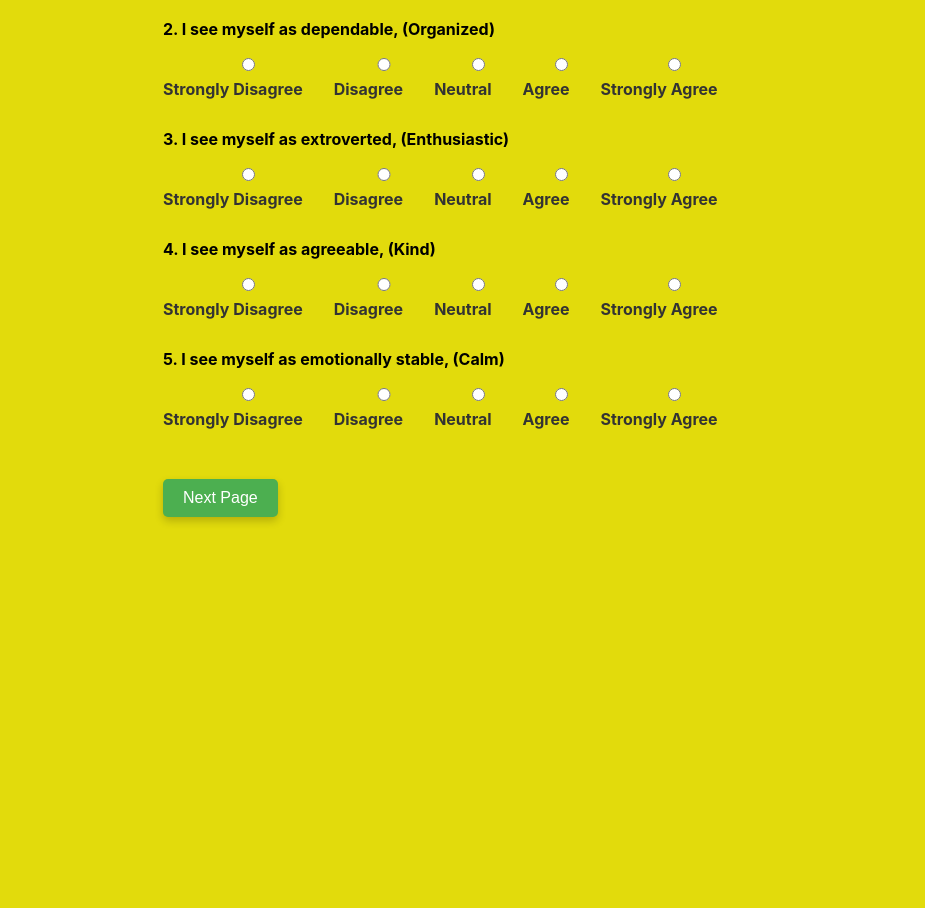
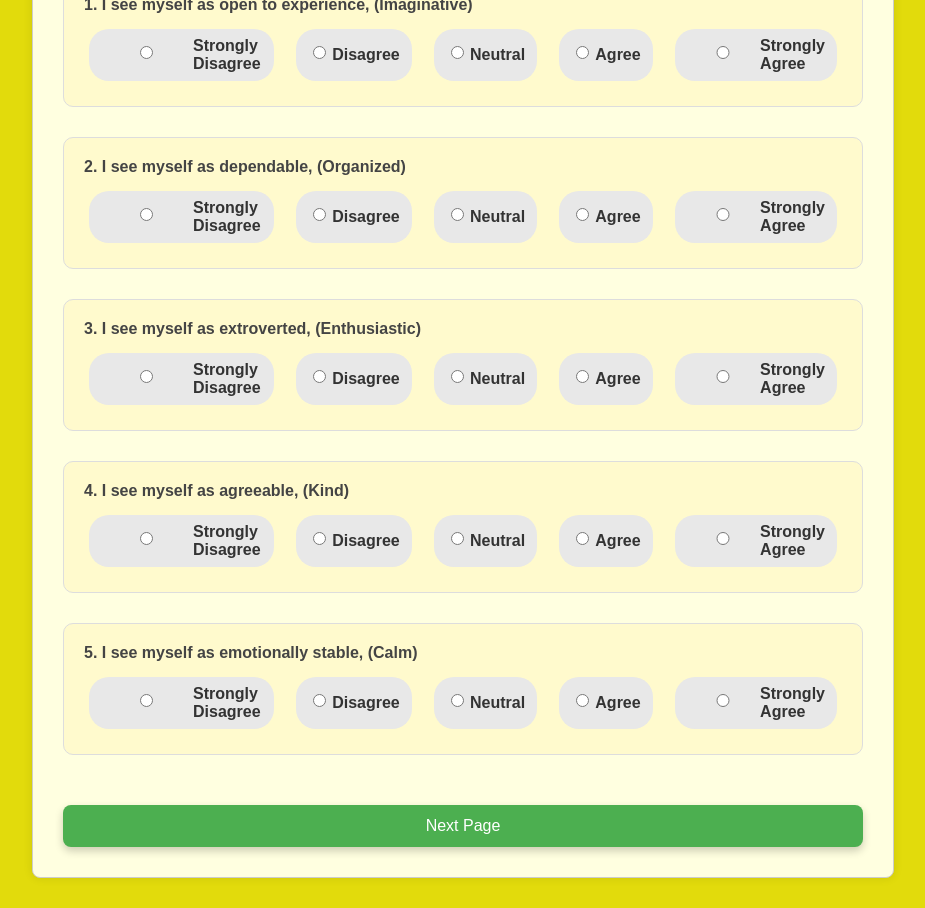
Before and after one commit to AhmedHani2312/finalproject, a React (Create React App) app: page /personality-form in a window 1280 px wide. Shown: the part 160-1068 px from the top of the page, without its empty margins (177-1102 px from the left). Before the commit the page ends 800 px from the top, so only its background shows below. Built offline with nearby package versions, Linux system fonts and the light colour scheme.

Commit message:
recommendation part api key gpt
-some css enhancements
-recommendation part api key gpt

```diff
--- a/package.json
+++ b/package.json
@@ -11,6 +11,7 @@
     "@testing-library/user-event": "^13.5.0",
     "axios": "^1.6.2",
     "countries-list": "^3.0.6",
+    "dompurify": "^3.0.9",
     "react": "^18.2.0",
     "react-dom": "^18.2.0",
     "react-router-dom": "^6.21.0",
--- a/src/CountryChoice.js
+++ b/src/CountryChoice.js
@@ -30,7 +30,7 @@ const CountryChoice = () => {
         question_id: 7,
         uni_country: convertedCode
       });
-      navigate('/rating', { state: { userId, userEmail, country: convertedCode } });
+      navigate('/rating', { state: { userId, userEmail, country: convertedCode ,  selectedFeatures: location.state.selectedFeatures } });
     } catch (error) {
       console.error('Error submitting country choice:', error);
     }
--- a/src/FeaturesForm.js
+++ b/src/FeaturesForm.js
@@ -56,7 +56,7 @@ const FeaturesForm = () => {
                 user_id: userId,
                 responses: selectedFeatures
             });
-            navigate('/country-choice', { state: { userId, userEmail } }); // Navigate to the next page
+            navigate('/country-choice', { state: { userId, userEmail , selectedFeatures  } }); // Navigate to the next page
         } catch (error) {
             console.error('Error submitting features form:', error);
         }
--- a/src/Personalityform.css
+++ b/src/Personalityform.css
@@ -1,16 +1,90 @@
 /* Personalityform.css */
 .personality-form-container {
-    max-width: 600px;
-    margin: auto;
+  max-width: 800px;
+  margin: 30px auto;
+  padding: 30px;
+  background-color: #FFFFE0;
+  border: 1px solid #ccc;
+  border-radius: 8px;
+  box-shadow: 0 0 10px rgba(0, 0, 0, 0.1);
+  font-family: 'Arial', sans-serif;
+}
+
+h2 {
+  text-align: center;
+  color: #333;
+  margin-bottom: 30px;
+  font-size: 22px;
 }
 
 .question {
-    margin-bottom: 20px;
+  margin-bottom: 30px;
+  padding: 20px;
+  background-color: #FFFACD;
+  border: 1px solid #ddd;
+  border-radius: 10px;
+}
+
+.question p {
+  margin: 0 0 10px 0;
+  font-weight: 600;
+  color: #444;
 }
 
 .radio-buttons {
   display: flex;
-    gap: 10px;
+  justify-content: space-between;
+  flex-wrap: wrap;
 }
 
-  /* Add more styles as needed */
+.radio-buttons label {
+  display: flex;
+  align-items: center;
+  justify-content: center;
+  background-color: #e8e8e8;
+  padding: 8px 12px;
+  border-radius: 20px;
+  margin: 5px;
+  cursor: pointer;
+  transition: background-color 0.3s ease, transform 0.2s ease;
+}
+
+/* Fix to ensure radio buttons are visible */
+.radio-buttons input[type="radio"] {
+  margin-right: 6px;
+  cursor: pointer;
+  /* Remove any opacity or position styles that hide them */
+}
+
+.radio-buttons label:hover {
+  background-color: #dcdcdc;
+  transform: scale(1.05);
+}
+
+button[type='submit'] {
+  width: 100%;
+  padding: 12px 0;
+  background-color: #4caf50;
+  color: white;
+  font-size: 16px;
+  border: none;
+  border-radius: 8px;
+  cursor: pointer;
+  transition: background-color 0.3s ease;
+  margin-top: 20px;
+}
+
+button[type='submit']:hover {
+  background-color: #45a049;
+}
+
+/* Enhancements for better mobile view */
+@media (max-width: 768px) {
+  .radio-buttons {
+    flex-direction: column;
+    align-items: flex-start;
+  }
+  .radio-buttons label {
+    width: auto; /* Allows labels to fit content */
+  }
+}
--- a/src/Personalityform.js
+++ b/src/Personalityform.js
@@ -1,17 +1,14 @@
 import React, { useState } from 'react';
-import { useLocation, Link, useNavigate } from 'react-router-dom';
+import { useLocation, useNavigate } from 'react-router-dom'; // Removed 'Link' since it's not used
 import './Personalityform.css'; // Import your stylesheet
 import axios from 'axios';
-
 
 const Personalityform = () => {
 
   const navigate = useNavigate();
-
-  const location = useLocation(); // This hook allows us to access the state passed from the navigate function
+  const location = useLocation(); // Access state passed from the navigate function
   const userId = location.state?.userId; // Access userId from state, use optional chaining in case state is undefined
-  const userEmail = location.state?.userEmail; // Access userEmail from state, use optional chaining in case state is undefined
-
+  const userEmail = location.state?.userEmail; // Access userEmail from state
 
   const [responses, setResponses] = useState({
     1: '',
@@ -38,16 +35,11 @@ const Personalityform = () => {
 
       const response = await axios.post('http://localhost:3000/user/submitPersonalityForm', dataToSend);
       console.log('Form submitted successfully:', response.data);
-
-
       navigate('/features-form', {state:{userId: userId, userEmail: userEmail}});
-
     } catch (error) {
       console.error('Error submitting form:', error.response ? error.response.data : error.message);
-      // Handle errors here, such as showing an error message to the user
     }
   };
-
 
   const questions = [
     "I see myself as open to experience, (Imaginative)",
@@ -56,7 +48,6 @@ const Personalityform = () => {
     "I see myself as agreeable, (Kind)",
     "I see myself as emotionally stable, (Calm)",
   ];
-
 
   return (
     <div className="personality-form-container">
@@ -81,11 +72,7 @@ const Personalityform = () => {
             </div>
           </div>
         ))}
-
-        {/* Next button */}
-        {/* <Link to="/features-form"> */}
-          <button type='submit' >Next Page</button>
-        {/* </Link> */}
+        <button type='submit'>Next Page</button>
       </form>
     </div>
   );
--- a/src/Rating.js
+++ b/src/Rating.js
@@ -146,7 +146,7 @@ const Rating = () => {
         ratings: ratingsToSubmit
       });
       console.log("Submission response:", response.data);
-      navigate('/recommendation', { state: { userId } }); // Navigate to recommendations page
+      navigate('/recommendation', { state: { userId ,  selectedFeatures: location.state.selectedFeatures } }); // Navigate to recommendations page
     } catch (error) {
       console.error('Error submitting ratings:', error);
     }
--- /dev/null
+++ b/src/Recommendation.css
@@ -0,0 +1,122 @@
+/* General styles for the recommendation form */
+.recommendation-form {
+    max-width: 800px; /* Increased from 600px for more space */
+    margin: 20px auto;
+    padding: 20px;
+    background-color: #f9f9f9;
+    border-radius: 8px;
+    box-shadow: 0 2px 4px rgba(0, 0, 0, 0.1);
+}
+
+/* Adjusted input and button styles for consistency */
+.recommendation-form input[type="text"],
+.recommendation-form button {
+    width: calc(50% - 12px); /* Adjust width for alignment */
+    padding: 12px; /* Slightly increased padding */
+    margin-bottom: 10px; /* Added space between inputs */
+    font-size: 16px; /* Ensure readable font size */
+}
+
+.recommendation-form button {
+    background-color: #007bff;
+    border: none;
+    border-radius: 4px;
+    cursor: pointer;
+    color: white; /* Make text color consistent */
+}
+
+.recommendation-form button:hover {
+    background-color: #0056b3;
+}
+
+.recommendation-form button:disabled {
+    background-color: #cccccc;
+    cursor: not-allowed;
+}
+
+/* Loading spinner styles */
+.loading-spinner {
+    border: 4px solid #f3f3f3;
+    border-top: 4px solid #3498db;
+    border-radius: 50%;
+    width: 40px;
+    height: 40px;
+    animation: spin 2s linear infinite;
+    margin: 20px auto;
+}
+
+@keyframes spin {
+    0% { transform: rotate(0deg); }
+    100% { transform: rotate(360deg); }
+}
+
+/* Styles for the recommendations section */
+.recommendations-section {
+    margin-top: 20px;
+}
+
+.recommendations-section h3 {
+    color: #333;
+    font-size: 24px;
+}
+
+.recommendations-section .university {
+    margin-bottom: 20px;
+    padding: 20px;
+    background-color: #fff;
+    border: 1px solid #ddd;
+    border-radius: 4px;
+    box-shadow: 0 2px 4px rgba(0, 0, 0, 0.05);
+}
+
+.recommendations-section .university h4 {
+    margin-top: 0;
+    font-size: 22px; /* Increased size for university names */
+    color: #007bff;
+}
+
+.recommendations-section .university p {
+    margin: 10px 0;
+    font-size: 16px;
+    line-height: 1.6; /* Adjusted for readability */
+}
+
+.recommendations-section .university a {
+    color: #007bff;
+    text-decoration: underline;
+}
+
+.recommendations-section .university a:hover {
+    text-decoration: none;
+    color: #0056b3;
+}
+
+.university-name {
+    font-size: 20px; /* Increase font size */
+    font-weight: bold; /* Make it bold */
+    margin-bottom: 5px; /* Add some space below the university name */
+}
+
+/* Ensure links are clearly visible */
+.university a {
+    color: #007bff;
+    text-decoration: none;
+}
+
+.university a:hover {
+    text-decoration: underline;
+}
+
+.recommendations-section .university h4 {
+    margin-top: 0;
+    margin-bottom: 10px; /* Add more space below the heading */
+    color: #007bff;
+    font-size: 18px; /* Adjust size as necessary */
+}
+
+/* Styles for error messages */
+.error-message {
+    color: #ff0000;
+    text-align: center;
+    margin-top: 20px;
+}
--- a/src/Recommendation.js
+++ b/src/Recommendation.js
@@ -1,17 +1,106 @@
+// // Recommendation.js
+// import React from 'react';
+// import { Link } from 'react-router-dom';
+
+// const Recommendation = () => {
+//   return (
+//     <div>
+//       <h2>Recommendation</h2>
+//       {/* Add additional content or components for the Recommendation here */}
+//       <Link to="/usability-survey-form">
+//         <button>Next Page</button>
+//       </Link>
+//     </div>
+//   );
+// };
+
+// export default Recommendation;
+
+
+
+
+
 // Recommendation.js
-import React from 'react';
-import { Link } from 'react-router-dom';
+import React, { useState } from 'react';
+import axios from 'axios';
+import Select from 'react-select';
+import { countries as countriesList } from 'countries-list';
+import './Recommendation.css';
+
+const countriesOptions = Object.entries(countriesList).map(([code, { name }]) => ({
+    value: name,
+    label: name // using name for both value and label for simplicity
+}));
 
 const Recommendation = () => {
-  return (
-    <div>
-      <h2>Recommendation</h2>
-      {/* Add additional content or components for the Recommendation here */}
-      <Link to="/usability-survey-form">
-        <button>Next Page</button>
-      </Link>
-    </div>
-  );
+    const [features, setFeatures] = useState('');
+    const [country, setCountry] = useState(null); // Change to accommodate react-select
+    const [recommendations, setRecommendations] = useState([]);
+    const [loading, setLoading] = useState(false);
+    const [error, setError] = useState('');
+
+    const fetchRecommendations = async () => {
+        if (!features.trim() || !country) { // Check if country is null
+            setError('Please fill in both features and country fields.');
+            return;
+        }
+
+        try {
+            setLoading(true);
+            setError('');
+            const response = await axios.post('http://localhost:3000/api/recommendations', {
+                features: features.split(',').map(feature => feature.trim()),
+                country: country.label // use the label as country name
+            });
+            const formattedRecommendations = response.data.recommendations instanceof Array
+              ? response.data.recommendations
+              : response.data.recommendations.split('\n\n').map(section => section.replace(/(^|\n)([^-\n]+)/g, '<div class="university-name">$2</div>'));
+            setRecommendations(formattedRecommendations);
+            setLoading(false);
+        } catch (error) {
+            console.error('Error fetching recommendations:', error);
+            setError('Failed to fetch recommendations. Please try again.');
+            setRecommendations([]);
+            setLoading(false);
+        }
+    };
+
+    return (
+        <div className="recommendation-form">
+            <h2>Get University Recommendations</h2>
+            {error && <div className="error-message">{error}</div>}
+            <div>
+                <input
+                    type="text"
+                    value={features}
+                    onChange={e => setFeatures(e.target.value)}
+                    placeholder="Enter features separated by commas"
+                />
+                <Select
+                    value={country}
+                    onChange={setCountry}
+                    options={countriesOptions}
+                    className="country-dropdown"
+                    placeholder="Select a country"
+                />
+                <button onClick={fetchRecommendations} disabled={loading}>
+                    {loading ? 'Loading...' : 'Get Recommendations'}
+                </button>
+            </div>
+            {loading ? (
+                <div className="loading-spinner"></div>
+            ) : (
+                recommendations.length > 0 && (
+                    <div className="recommendations-section">
+                        <h3>Recommendations:</h3>
+                        {recommendations.map((rec, index) => (
+                            <div key={index} className="university" dangerouslySetInnerHTML={{ __html: rec }} />
+                        ))}
+                    </div>
+                )
+            )}
+        </div>
+    );
 };
 
 export default Recommendation;
```
Also changed, not shown: 1 other file (tests, documents, lock files or other folders). Lines whose indentation alone changed are shown as unchanged.
